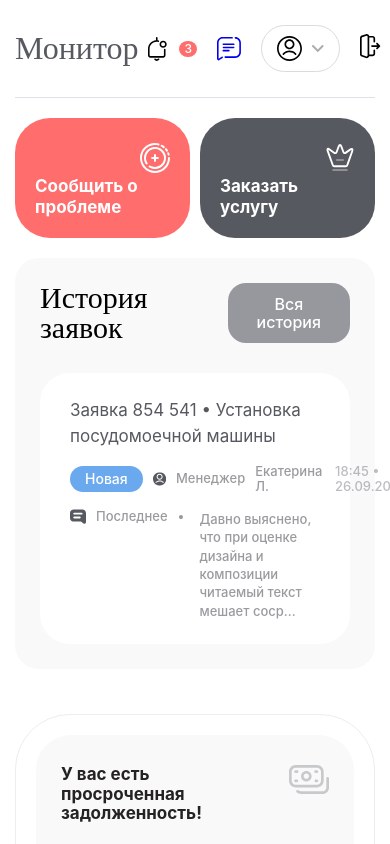
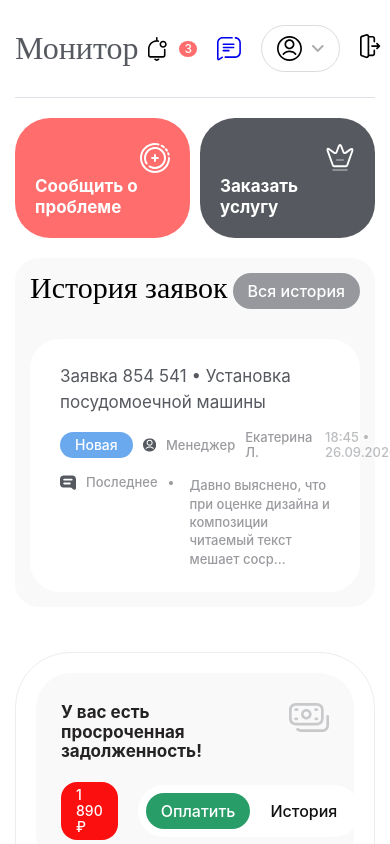
Before and after one commit to MikeSherif/community-management, a React (Vite) app: page / in a window 390 px wide. Shown: the top 844 px of the page. Built offline with nearby package versions, Linux system fonts and the light colour scheme.

Commit message:
adaptive v3.1

```diff
--- a/src/pages/dashboard/ui/History/History.module.css
+++ b/src/pages/dashboard/ui/History/History.module.css
@@ -43,3 +43,9 @@
     vertical-align: middle;
     color: #fff;
 }
+
+@media (max-width: 992px) {
+    .history {
+        padding: 15px;
+    }
+}
--- a/src/pages/dashboard/ui/Information/Information.module.css
+++ b/src/pages/dashboard/ui/Information/Information.module.css
@@ -178,7 +178,10 @@ color: #FFFFFF;
     padding-bottom: 20px;
 }
 
-@media (max-width: 768px) {
+@media (max-width: 992px) {
+    .information {
+        padding: 35px 25px;
+    }
     .information__news_list, .information__article_list {
         grid-template-columns: repeat(1, 1fr);
     }
```
